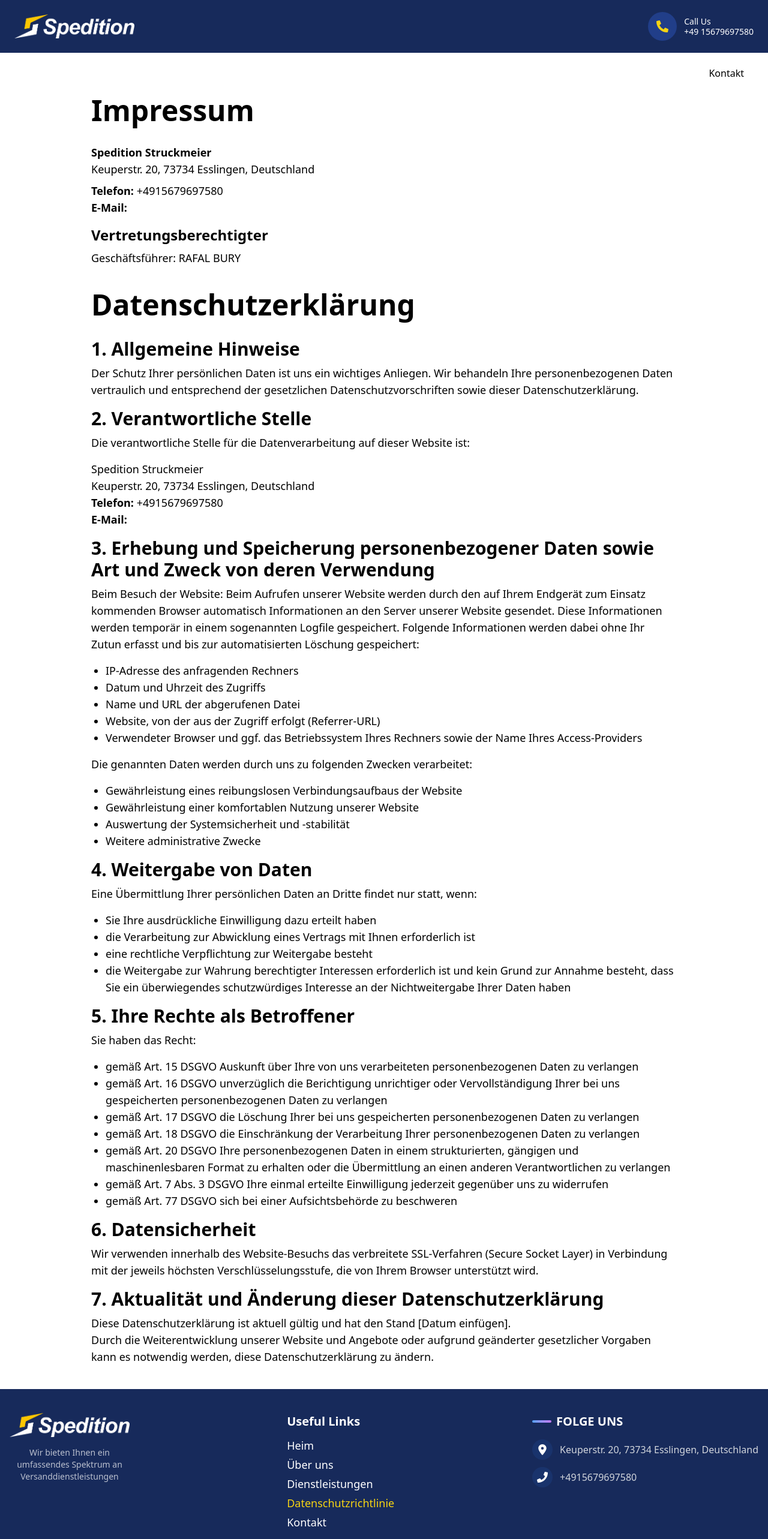
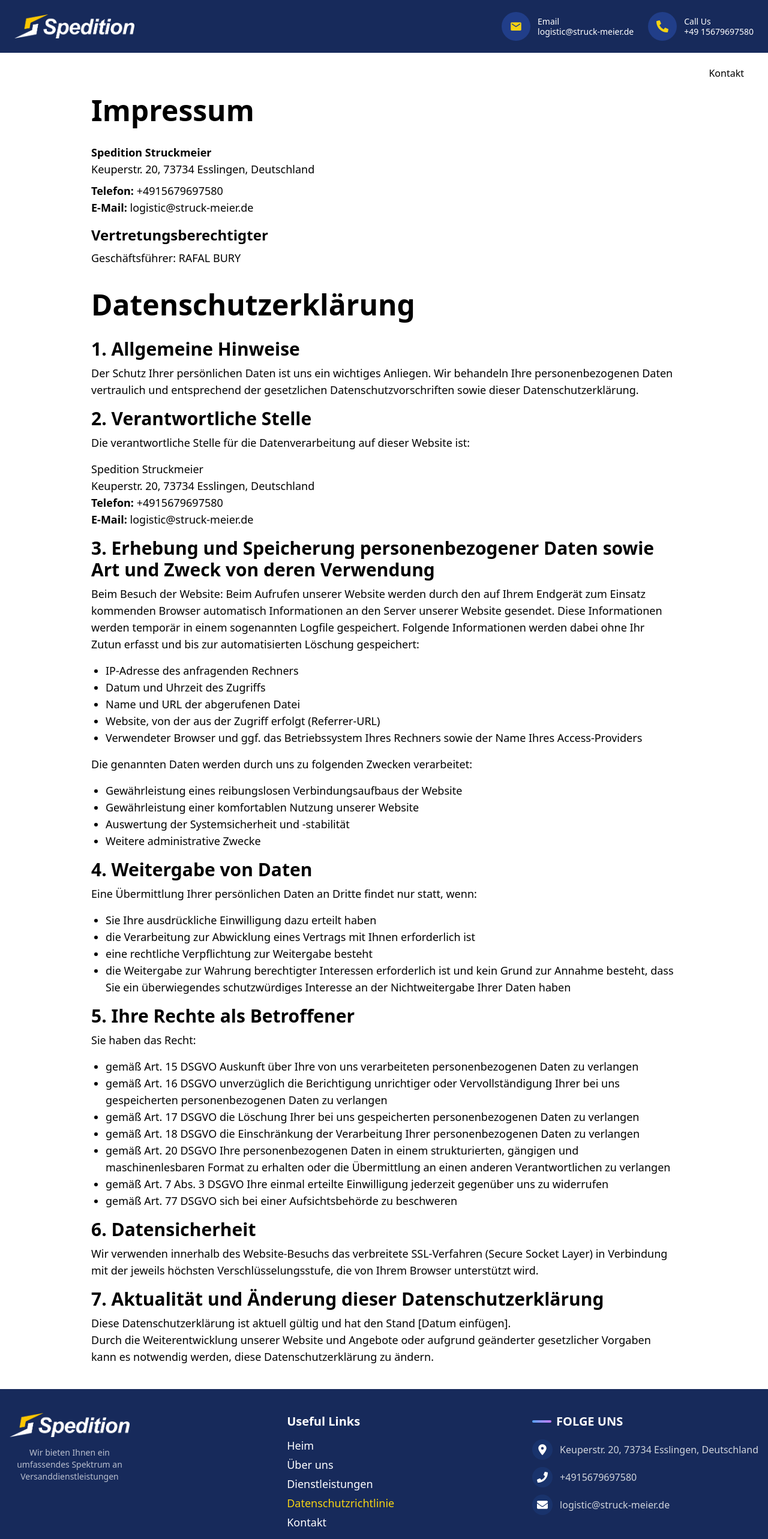
Before and after one commit to Mdsakib999/Logistics-development-3, a React (Vite) app: page /datenschutzrichtlinie in a window 1280 px wide. Shown: the top 2566 px of the page at 60% size. Built offline with nearby package versions, Linux system fonts and the light colour scheme.

Commit message:
mail added

```diff
--- a/src/Components/Home/GetInTouch.jsx
+++ b/src/Components/Home/GetInTouch.jsx
@@ -166,12 +166,12 @@ export const GetInTouch = () => {
                 </span>
               </div>
 
-              {/* <div className="flex items-center gap-3">
+              <div className="flex items-center gap-3">
                 <div className="w-10 h-10 bg-primary rounded-full flex items-center justify-center">
                   <FaEnvelope className="text-white text-sm" />
                 </div>
-                <span className="text-gray-600">office@moovit.com</span>
-              </div> */}
+                <span className="text-gray-600">logistic@struck-meier.de</span>
+              </div>
 
               <div className="flex items-center gap-3">
                 <div className="w-10 h-10 bg-primary rounded-full flex items-center justify-center">
--- a/src/Components/SharedComponent/Footer.jsx
+++ b/src/Components/SharedComponent/Footer.jsx
@@ -136,14 +136,14 @@ export default function Footer() {
                 </span>
               </div>
 
-              {/* <div className="flex items-center justify-start gap-3 group">
+              <div className="flex items-center justify-start gap-3 group">
                 <div className="p-2 bg-blue-500/10 rounded-full group-hover:bg-blue-500/20 transition-colors">
                   <FaEnvelope size={18} className="text-white" />
                 </div>
                 <span className="text-gray-300 text-sm lg:text-base">
-                  ----------@-------.de
+                  logistic@struck-meier.de
                 </span>
-              </div> */}
+              </div>
             </div>
           </div>
         </div>
--- a/src/Components/SharedComponent/InfoBar.jsx
+++ b/src/Components/SharedComponent/InfoBar.jsx
@@ -30,15 +30,15 @@ const InfoBar = () => {
           </div> */}
 
           {/* Email */}
-          {/* <div className="flex items-center gap-2 sm:gap-3">
+          <div className="flex items-center gap-2 sm:gap-3">
             <div className="bg-tertiary rounded-full w-9 h-9 sm:w-10 sm:h-10 md:w-12 md:h-12 flex items-center justify-center">
               <IoMdMail className="text-secondary w-4 h-4 sm:w-5 sm:h-5" />
             </div>
             <div className="leading-tight text-center sm:text-left">
               <p>Email</p>
-              <p>contact@transit.com</p>
+              <p>logistic@struck-meier.de</p>
             </div>
-          </div> */}
+          </div>
 
           {/* Phone */}
           <div className="flex items-center gap-2 sm:gap-3">
--- a/src/Pages/Datenschutzrichtlinie.jsx
+++ b/src/Pages/Datenschutzrichtlinie.jsx
@@ -25,7 +25,7 @@ const Datenschutzrichtlinie = () => {
 						+4915679697580
 					</a>
 					<br />
-					<strong>E-Mail: </strong>
+					<strong>E-Mail: </strong> logistic@struck-meier.de
 				</p>
 				<h2 className="text-lg sm:text-xl md:text-2xl font-semibold mt-4 mb-2">
 					Vertretungsberechtigter
@@ -83,7 +83,7 @@ const Datenschutzrichtlinie = () => {
 						+4915679697580
 					</a>
 					<br />
-					<strong>E-Mail:</strong>
+					<strong>E-Mail:</strong> logistic@struck-meier.de
 					<br />
 				</p>
 				<h2 className="text-2xl sm:text-3xl md:text-3xl font-semibold mt-4 mb-2">
```
